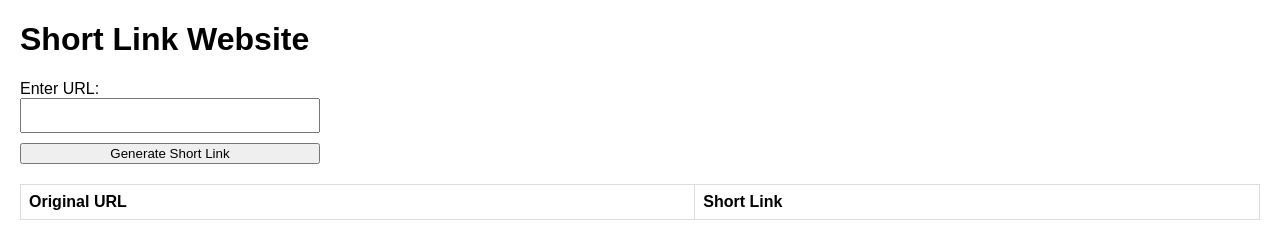
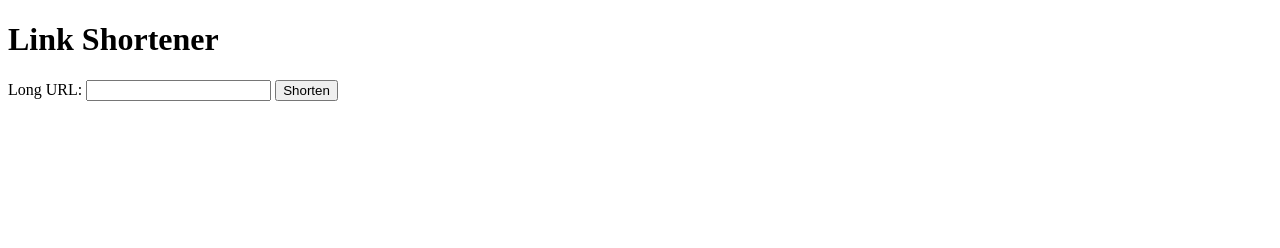
Before and after one commit to 23564094/ShortLink, a plain HTML site: page index.html in a window 1280 px wide. Drawn offline with Linux system fonts and the light colour scheme.

Commit message:
Update index.html

```diff
--- a/index.html
+++ b/index.html
@@ -1,82 +1,26 @@
+<!-- index.html -->
 <!DOCTYPE html>
 <html lang="en">
 <head>
     <meta charset="UTF-8">
     <meta name="viewport" content="width=device-width, initial-scale=1.0">
-    <title>Short Link Website</title>
-    <style>
-        body {
-            font-family: Arial, sans-serif;
-            margin: 20px;
-        }
-
-        form {
-            display: flex;
-            flex-direction: column;
-            max-width: 300px;
-            margin-bottom: 20px;
-        }
-
-        input {
-            margin-bottom: 10px;
-            padding: 8px;
-        }
-
-        table {
-            width: 100%;
-            border-collapse: collapse;
-            margin-top: 20px;
-        }
-
-        th, td {
-            border: 1px solid #ddd;
-            padding: 8px;
-            text-align: left;
-        }
-    </style>
+    <title>Link Shortener</title>
 </head>
 <body>
-
-    <h1>Short Link Website</h1>
-
-    <form id="shortLinkForm">
-        <label for="originalUrl">Enter URL:</label>
-        <input type="url" id="originalUrl" name="originalUrl" required>
-        <button type="button" onclick="generateShortLink()">Generate Short Link</button>
+    <h1>Link Shortener</h1>
+    <form id="shorten-form">
+        <label for="long-url">Long URL:</label>
+        <input type="url" id="long-url" required>
+        <button type="button" onclick="shortenUrl()">Shorten</button>
     </form>
-
-    <table>
-        <thead>
-            <tr>
-                <th>Original URL</th>
-                <th>Short Link</th>
-            </tr>
-        </thead>
-        <tbody id="linkList">
-            <!-- Links will be dynamically added here -->
-        </tbody>
-    </table>
+    <div id="shortened-link"></div>
 
     <script>
-        function generateShortLink() {
-            // Add your logic here to generate short links and update the table
-            // You can use JavaScript to handle this part, and potentially interact with a server-side script.
-
-            // For simplicity, let's assume a basic example where the short link is just the original URL.
-            const originalUrl = document.getElementById('originalUrl').value;
-            const shortLink = originalUrl;
-
-            // Update the table with the new link
-            const table = document.getElementById('linkList');
-            const newRow = table.insertRow(-1);
-            const cell1 = newRow.insertCell(0);
-            const cell2 = newRow.insertCell(1);
-            cell1.textContent = originalUrl;
-            cell2.innerHTML = `<a href="${shortLink}" target="_blank">${shortLink}</a>`;
-
-            // You may want to save the data to a server or use a more sophisticated shortening algorithm.
+        function shortenUrl() {
+            var longUrl = document.getElementById('long-url').value;
+            // Implement logic to call the serverless function/API to shorten the URL
+            // Display the shortened link to the user
         }
     </script>
-
 </body>
 </html>
```
